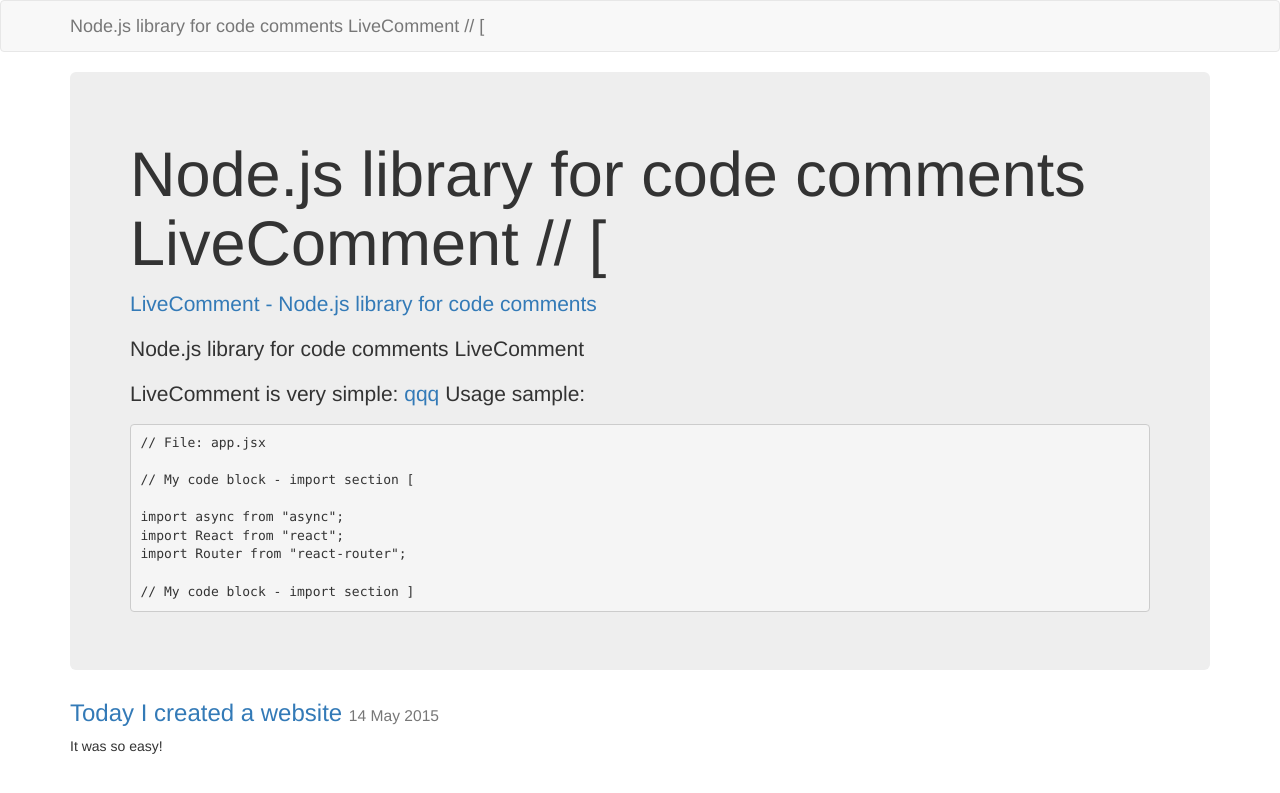
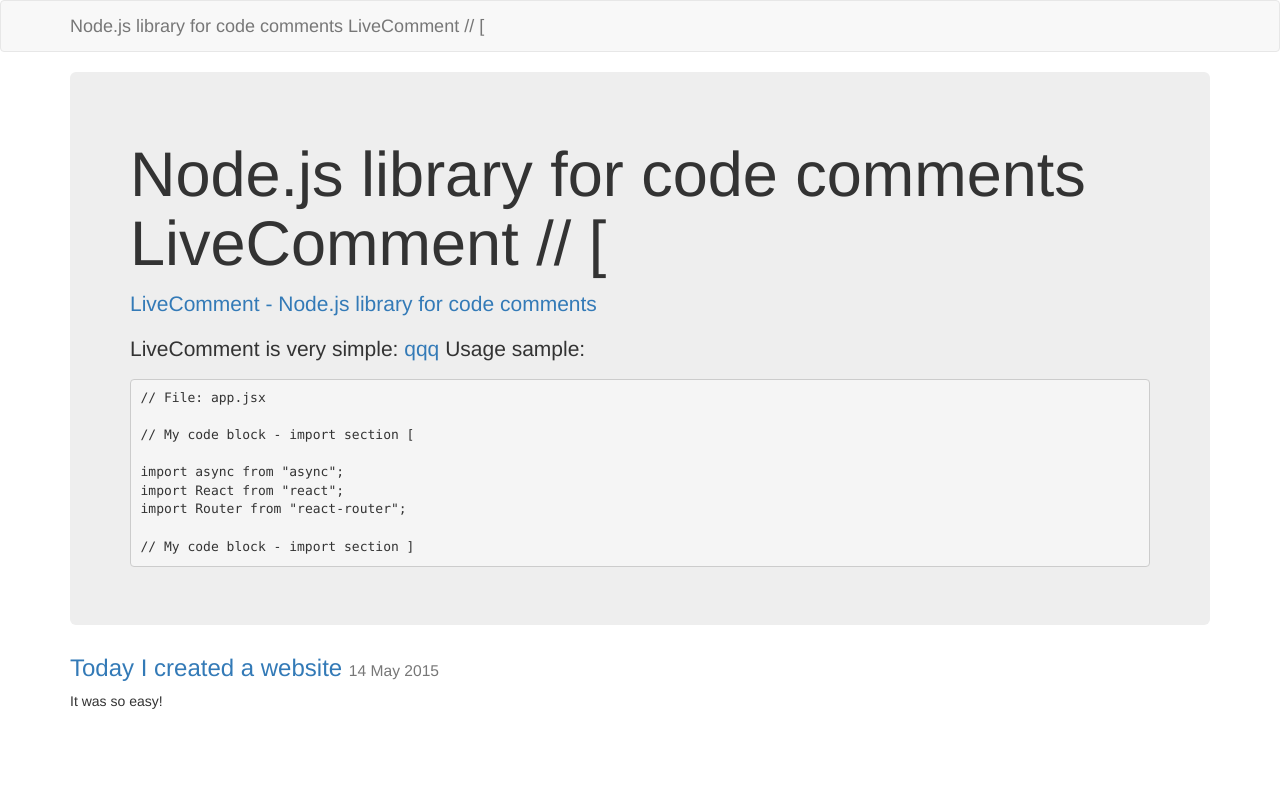
Before and after one commit to d08ble/d08ble.github.io, a Jekyll site: the page built from index.md, in a window 1280 px wide. Shown: the top 793 px of the page. Built offline with Jekyll 4.4.1, drawn with Linux system fonts in a browser that asks for light colours.

Commit message:
Edit from JekyllCMS

```diff
--- a/index.md
+++ b/index.md
@@ -3,8 +3,6 @@ layout: home
 title: d08ble Home
 ---
 [LiveComment - Node.js library for code comments](https://d08ble.github.com/livecomment)
-
-Node.js library for code comments LiveComment
 
 LiveComment is very simple:
 <a href="/">qqq</a>
```
